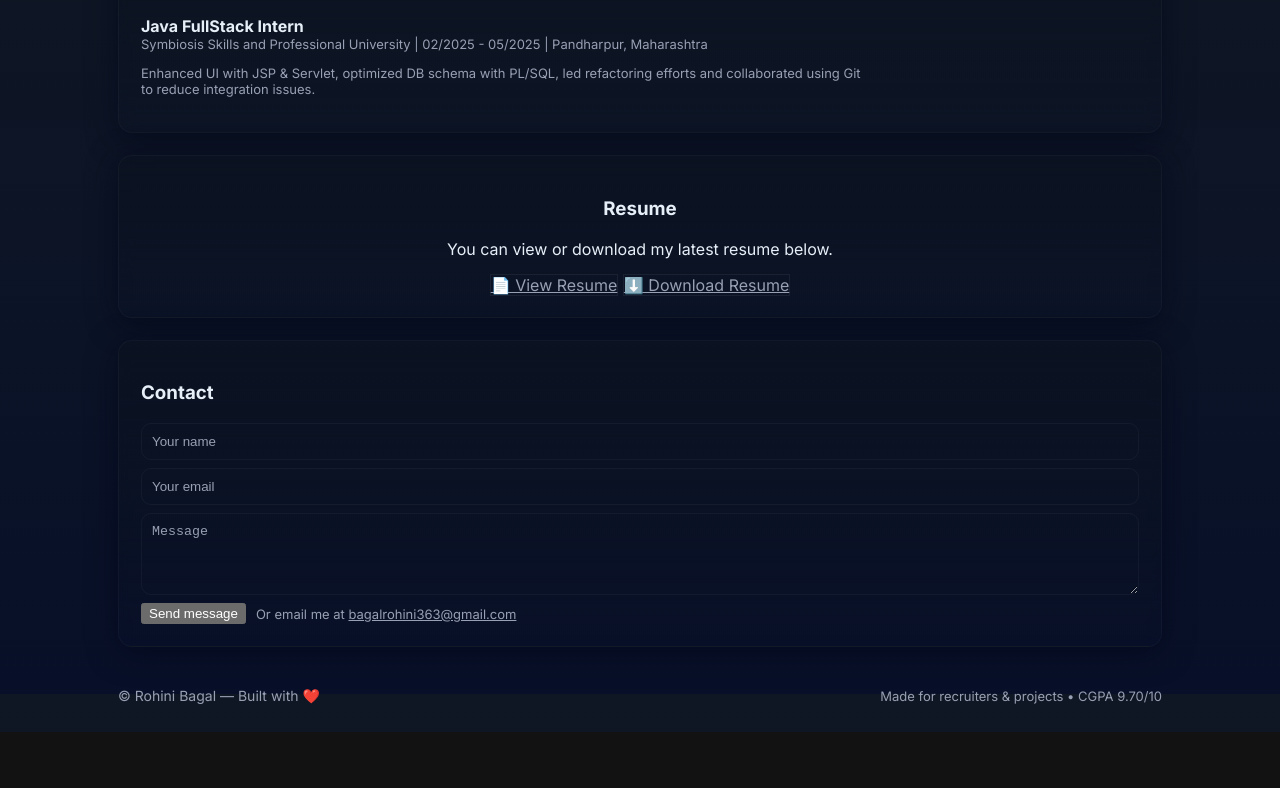
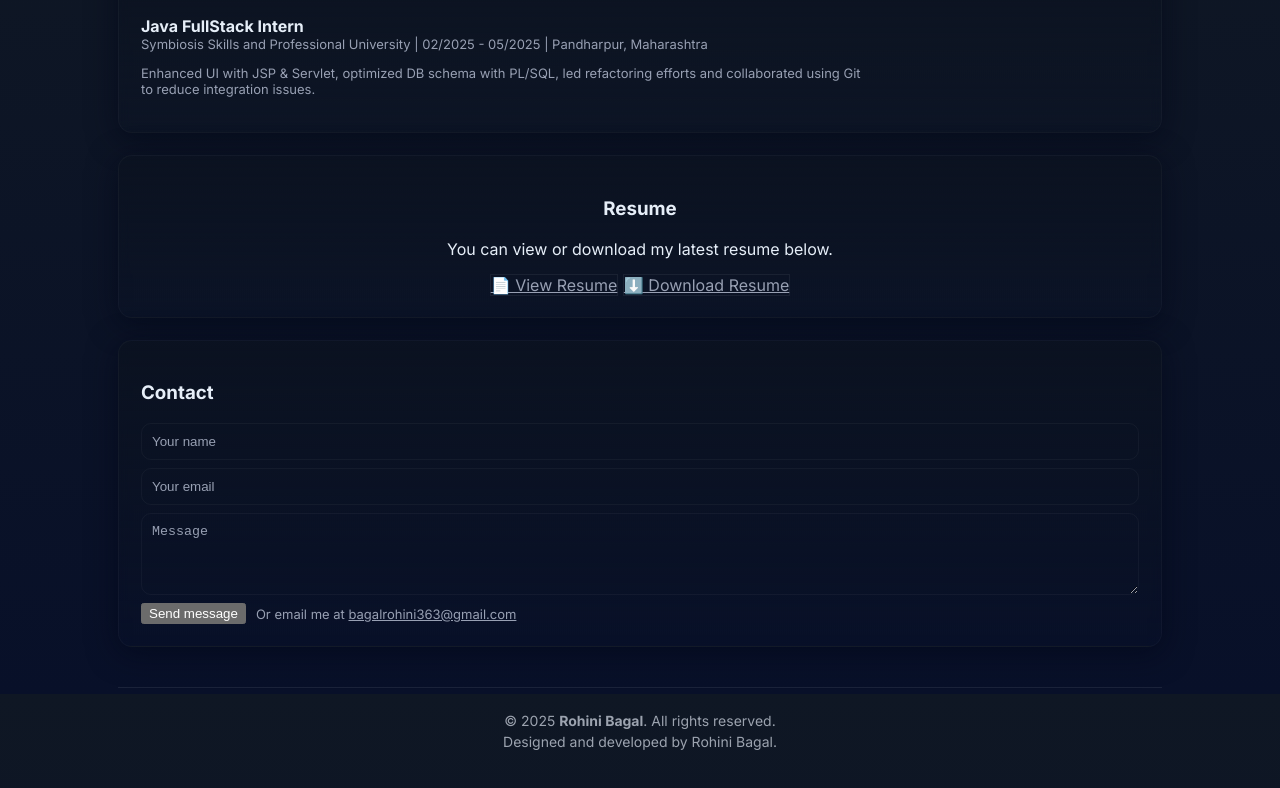
Before and after one commit to Rohini363/Portfolio, a plain HTML site: page index.html in a window 1280 px wide. Shown: the part 1706-2494 px from the top of the page. Before the commit the page ends 2438 px from the top, so only its background shows below. Drawn offline with Linux system fonts and the light colour scheme.

Commit message:
updated resume

```diff
--- a/index.html
+++ b/index.html
@@ -29,7 +29,7 @@
         <a href="#certificates">Certificates</a>
         <a href="#resume">Resume</a>-->
         <a href="#contact">Contact</a>
-        <a class="chip" href="RohiniBagalResume.pdf" download>Download CV</a>
+        <a href="#resume" >Download CV</a>
       </nav>
     </header>
 
@@ -213,9 +213,9 @@
       </form>
     </section>
 
-    <footer>
-      <div>© Rohini Bagal — Built with ❤️</div>
-      <div class="small">Made for recruiters & projects • CGPA 9.70/10</div>
+    <footer class="footer">
+      <p>© 2025 <strong>Rohini Bagal</strong>. All rights reserved.</p>
+  <p>Designed and developed by Rohini Bagal.</p>
     </footer>
   </div>
 
--- a/style.css
+++ b/style.css
@@ -273,14 +273,19 @@ nav a:hover {
   }
 
 
-footer {
+  .footer {
+    text-align: center;
+    font-size: 14px;
+    color: #9ca3af;
+    padding: 20px 0;
+    border-top: 1px solid rgba(255, 255, 255, 0.08);
     margin-top: 40px;
-    display: flex;
-    justify-content: space-between;
-    align-items: center;
-    color: var(--muted);
-    font-size: 14px;
-}
+  }
+
+  .footer p {
+    margin: 4px 0;
+  }
+
 
 @media (max-width: 980px) {
   .hero {
```
Also changed, not shown: 1 other file.
